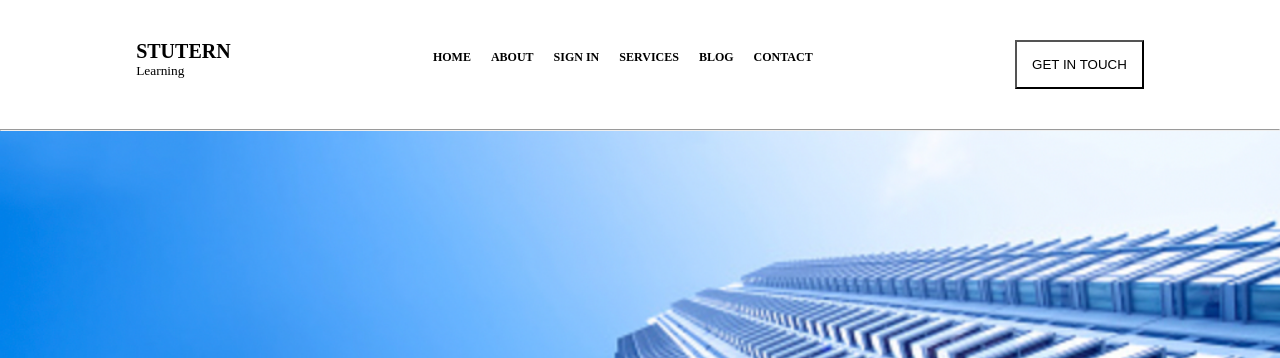
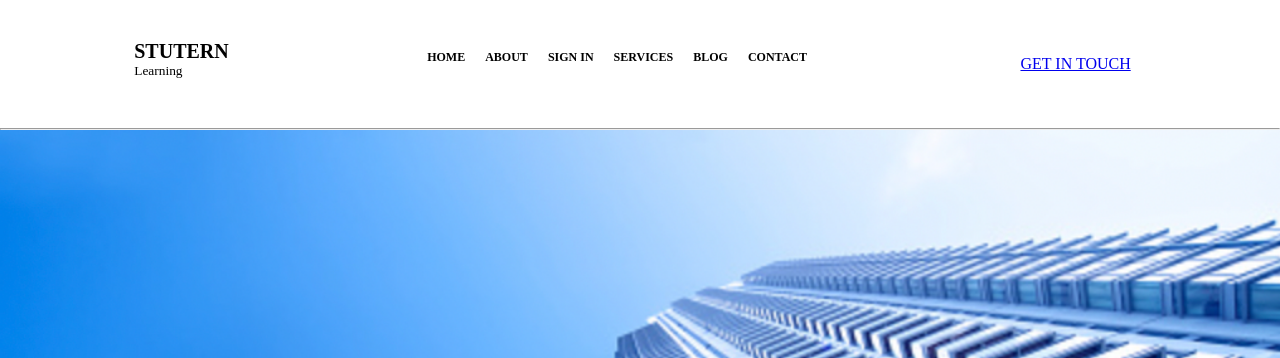
Before and after one commit to graceokosun/htmlcss_challenge, a plain HTML site: page index.html in a window 1280 px wide. Shown: the top 358 px of the page. Drawn offline with Linux system fonts and the light colour scheme.

Commit message:
Update index.html

```diff
--- a/index.html
+++ b/index.html
@@ -34,7 +34,11 @@
                     </ul>
                 </nav>
             </div>
-                     <button class="touch" id="getintouch">GET IN TOUCH</button>
+
+            <div>
+                <ul>
+                 <a href="#" class="touch" id="getintouch">GET IN TOUCH</a>
+                </ul>
             </div>
         </header>
         <hr>
```
